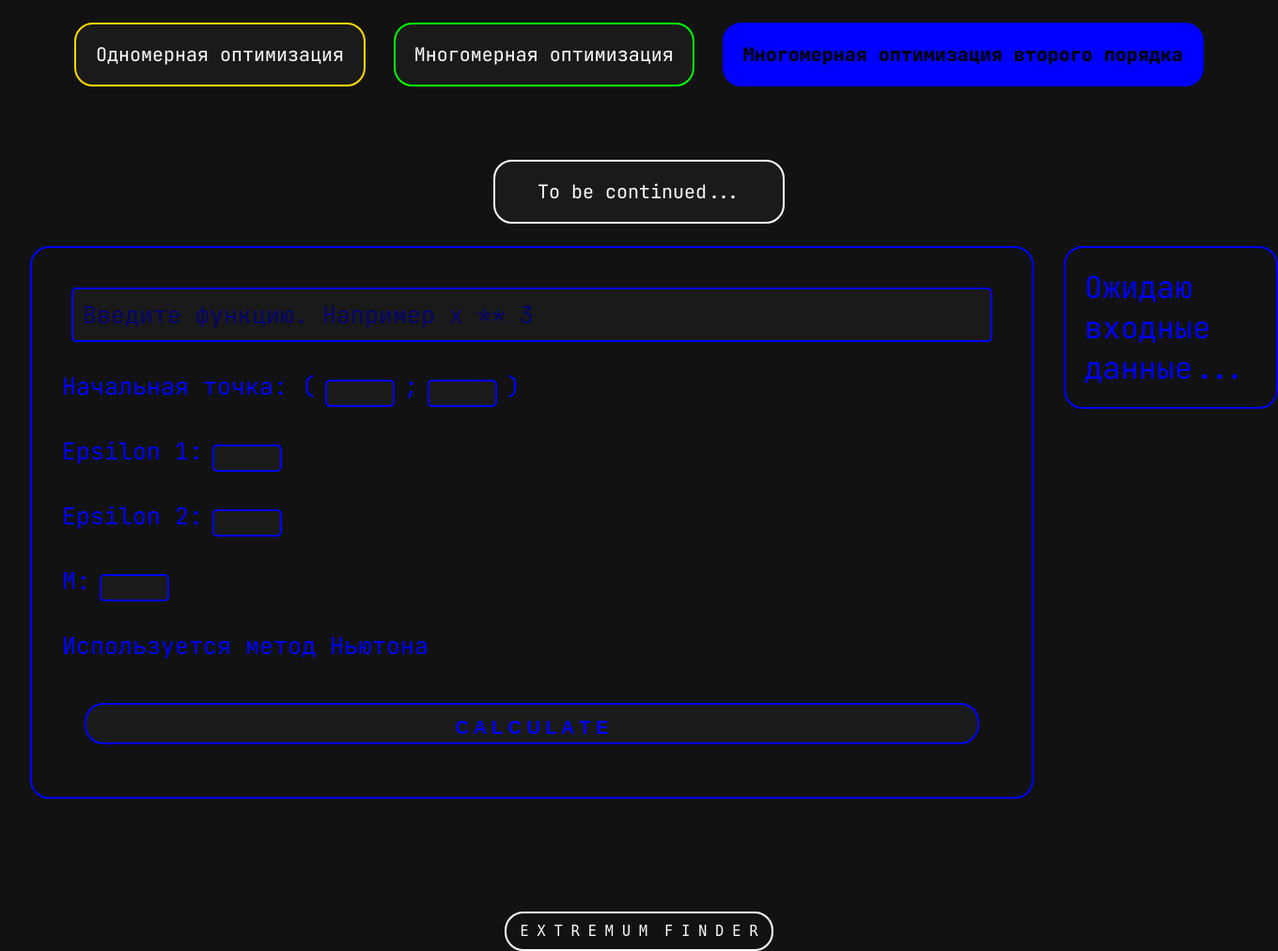
After one commit to Nickolashaa/ExtremumFinder, a Flask app: page /multidimensional-optimization-second in a window 1360 px wide. The commit adds this page. Shown: the whole page at 94% size. Run offline with Flask 3, Linux system fonts and the light colour scheme; some libraries are stand-ins or nearby versions.

Commit message:
No commit

```diff
--- a/client/controller.py
+++ b/client/controller.py
@@ -66,3 +66,29 @@
             return render_template("second.html")
     else:
         return render_template("second.html")
+
+
+@app.route("/multidimensional-optimization-second", methods=["GET", "POST"])
+def MultidimensionalOptimizationSecond():
+    if request.method == "POST":
+        try:
+            from server.third import ExtremumFinder
+            obj = ExtremumFinder()
+            func = request.form.get("func")
+            x = [float(request.form.get("a")), float(request.form.get("b"))]
+            e1 = float(request.form.get("e1"))
+            e2 = float(request.form.get("e2"))
+            M = float(request.form.get("M"))
+            obj.SetFunc(func)
+            x1, x2, y, k = obj.nyuton(x, e1, e2, M)
+            result = list()
+            result.append(f"Найденная точка: ({x1}; {x2})")
+            result.append(f"Значение функции в точке: {y}")
+            result.append(f"Количество итераций: {k}")
+            plot_function_from_string(func)
+            return render_template("third.html", calculated=result, func=func)
+        except Exception as e:
+            print(e)
+            return render_template("third.html")
+    else:
+        return render_template("third.html")
--- a/client/static/first.css
+++ b/client/static/first.css
@@ -31,6 +31,8 @@
 }
 
 .second {border-color: lime}
+
+.third {border-color: blue}
 
 .navbar-container {
     display: flex;
--- a/client/static/home.css
+++ b/client/static/home.css
@@ -44,3 +44,8 @@
 .first {border-color: #FFD700}
 
 .second {border-color: lime}
+
+.third {
+    border-color: blue;
+    font-size: 20px;
+}
--- a/client/static/second.css
+++ b/client/static/second.css
@@ -33,6 +33,8 @@
     color: black;
     font-weight: 900;
 }
+
+.third {border-color: blue}
 
 .navbar-container {
     display: flex;
--- /dev/null
+++ b/client/static/third.css
@@ -0,0 +1,178 @@
+.navbar-container {
+    display: flex;
+    justify-content: space-around;
+    flex-wrap: wrap;
+    padding: 0 2vh;
+    gap: 30px;
+}
+
+.btn {
+    background-color: #1A1A1A;
+    border: 2px solid white;
+    border-radius: 20px;
+    margin: 3vh 0;
+    height: 3vh;
+    font-size: 20px;
+    text-align: center;
+    line-height: 3vh;
+    padding: 20px;
+    min-width: 20%;
+    transition: all ease 0.3s;
+    cursor: pointer;
+}
+
+.btn:hover {transform: scale(1.1)}
+
+.first {
+    border-color: #FFD700;
+}
+
+.second {
+    border-color: lime;
+}
+
+.third {
+    border-color: blue;
+    background-color: blue;
+    color: black;
+    font-weight: 900;
+}
+
+.navbar-container {
+    display: flex;
+    justify-content: center;
+}
+
+.logo {
+    font-size: 15px;
+    padding: 15px;
+    border: 2px solid white;
+    border-radius: 20px;
+    height: 1vh;
+    text-align: center;
+    line-height: 1vh;
+    font-weight: 200;
+    cursor: pointer;
+}
+
+main {
+    display: flex;
+}
+
+.left {
+    border: 2px solid blue;
+    border-radius: 20px;
+    padding: 2em;
+    margin: 0 2em;
+}
+
+.flex-row {
+    display: flex;
+    flex-wrap: nowrap;
+}
+
+input[type="text"] {
+    all: unset;
+    background-color: #1A1A1A;
+    border: 2px solid blue;
+    border-radius: 5px;
+    margin: 10px;
+    padding: 10px;
+}
+
+
+.flex-row > input {
+    width: 50px;
+    height: 5px;
+}
+
+.input-field::placeholder {
+    color: rgb(4, 4, 110);
+}
+
+form {
+    display: flex;
+    flex-direction: column;
+    gap: 20px;
+    color: blue;
+    font-size: 25px;
+    width: 40em;
+}
+
+.form-btn {
+    background-color: #1A1A1A;
+    border: 2px solid blue;
+    border-radius: 20px;
+    margin: 3vh 3vh;
+    height: 3vh;
+    font-size: 20px;
+    text-align: center;
+    line-height: 1vh;
+    padding: 20px;
+    transition: all ease 0.3s;
+    cursor: pointer;
+    color: blue;
+    font-weight: 600;
+}
+
+.form-btn:hover {
+    transform: scale(1.05)
+}
+
+input[type="radio"] {
+    -webkit-appearance: none;
+    -moz-appearance: none;
+    appearance: none;
+    width: 18px;
+    height: 18px;
+    border: 2px solid blue;
+    border-radius: 50%;
+    margin-right: 8px;
+    position: relative;
+    cursor: pointer;
+    background-color: #1A1A1A;
+    transition: all 0.2s ease;
+  }
+
+input[type="radio"]:checked {
+border-color: blue;
+}
+
+input[type="radio"]:checked::before {
+content: '';
+display: block;
+width: 10px;
+height: 10px;
+background: blue;
+border-radius: 50%;
+position: absolute;
+top: 50%;
+left: 50%;
+transform: translate(-50%, -50%);
+}
+
+.answer {
+    color: blue;
+    border: 2px solid blue;
+    border-radius: 20px;
+    padding: 20px;
+    font-size: 32px;
+}
+
+img {
+    border: 2px solid blue;
+    border-radius: 20px;
+    margin-top: 40px;
+}
+
+footer {
+    margin-top: 15vh;
+}
+
+#calculator {
+    width: 100%;
+    height: 600px;
+    margin-top: 20px;
+    border: 2px solid blue;
+    border-radius: 20px;
+}
--- a/client/templates/first.html
+++ b/client/templates/first.html
@@ -8,7 +8,7 @@
 <div class="navbar-container">
     <a href="/one-dimensional-optimization" class="btn first">Одномерная оптимизация</a>
     <a href="/multidimensional-optimization" class="btn second">Многомерная оптимизация</a>
-    <a href="/" class="btn third">To be continued...</a>
+    <a href="/multidimensional-optimization-second" class="btn third">Многомерная оптимизация второго порядка</a>
     <a href="/" class="btn forth">To be continued...</a>
 </div>
 {% endblock %}
--- a/client/templates/home.html
+++ b/client/templates/home.html
@@ -14,7 +14,7 @@
 <div class="main-container">
     <a href="/one-dimensional-optimization" class="btn first">Одномерная оптимизация</a>
     <a href="/multidimensional-optimization" class="btn second">Многомерная оптимизация</a>
-    <a href="/" class="btn third">To be continued...</a>
+    <a href="/multidimensional-optimization-second" class="btn third">Многомерная оптимизация второго порядка</a>
     <a href="/" class="btn forth">To be continued...</a>
 </div>
 {% endblock %}
--- a/client/templates/second.html
+++ b/client/templates/second.html
@@ -8,7 +8,7 @@
 <div class="navbar-container">
     <a href="/one-dimensional-optimization" class="btn first">Одномерная оптимизация</a>
     <a href="/multidimensional-optimization" class="btn second">Многомерная оптимизация</a>
-    <a href="/" class="btn third">To be continued...</a>
+    <a href="/multidimensional-optimization-second" class="btn third">Многомерная оптимизация второго порядка</a>
     <a href="/" class="btn forth">To be continued...</a>
 </div>
 {% endblock %}
--- /dev/null
+++ b/client/templates/third.html
@@ -0,0 +1,65 @@
+{% extends 'base.html' %}
+
+{% block HeadLinkCss %}
+<link rel="stylesheet" href="static/third.css">
+{% endblock %}
+
+{% block navbar %}
+<div class="navbar-container">
+    <a href="/one-dimensional-optimization" class="btn first">Одномерная оптимизация</a>
+    <a href="/multidimensional-optimization" class="btn second">Многомерная оптимизация</a>
+    <a href="/multidimensional-optimization-second" class="btn third">Многомерная оптимизация второго порядка</a>
+    <a href="/" class="btn forth">To be continued...</a>
+</div>
+{% endblock %}
+
+{% block main %}
+<div class="left">
+    <form action="/multidimensional-optimization-second" method="POST">
+        <input class="input-field" type="text" name="func" id="functionInput" placeholder="Введите функцию. Например x ** 3">
+        <div class="flex-row">
+            <p>Начальная точка: (</p>
+            <input class="input-field" type="text" name="a">
+            <p>;</p>
+            <input class="input-field" type="text" name="b">
+            <p>)</p>
+        </div>
+        <div class="flex-row long">
+            <p>Epsilon 1: </p>
+            <input class="input-field" type="text" name="e1">
+        </div>
+        <div class="flex-row long">
+            <p>Epsilon 2: </p>
+            <input class="input-field" type="text" name="e2">
+        </div>
+        <div class="flex-row long">
+            <p>M: </p>
+            <input class="input-field" type="text" name="M">
+        </div>
+        <div>Используется метод Ньютона</div>
+        <button class="form-btn" type="submit">C A L C U L A T E</button>
+    </form>
+</div>
+<div class="right">
+    {% if calculated %}
+    <div class="answer">
+        {% for item in calculated %}
+            <div class="">{{ item }}</div>
+        {% endfor %}
+    </div>
+    <div class="graph"">
+        <iframe src="static/graph.html" width="800" height="600"></iframe>
+    </div>
+    {% else %}
+    <div class="answer">Ожидаю входные данные...</div>
+    {% endif %}
+</div>
+{% endblock %}
+
+{% block footer %}
+<div class="navbar-container">
+    <a href="/" class="logo">
+        <pre>E X T R E M U M  F I N D E R</pre>
+    </a>
+</div>
+{% endblock %}
```
Also changed, not shown: server/third.py (added, +104 -0 lines), 1 other file.
